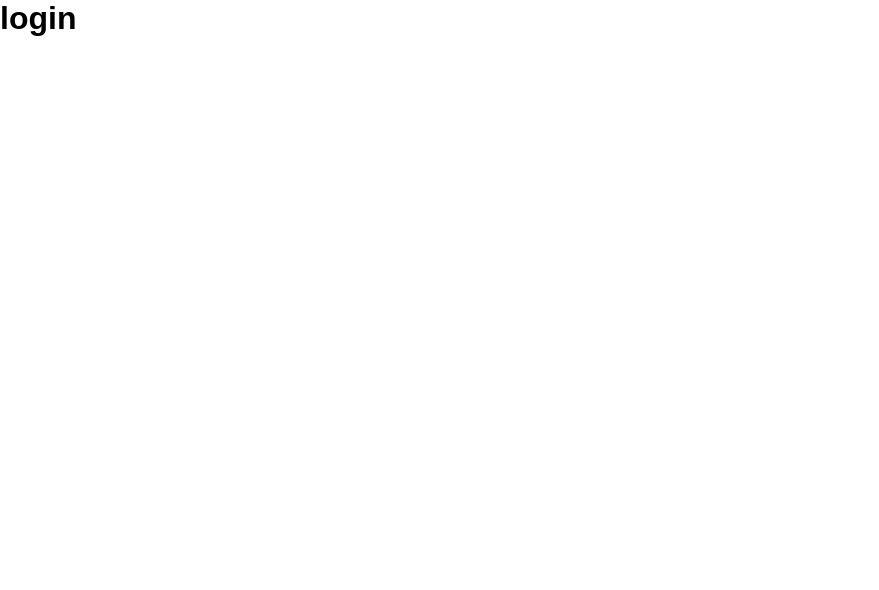
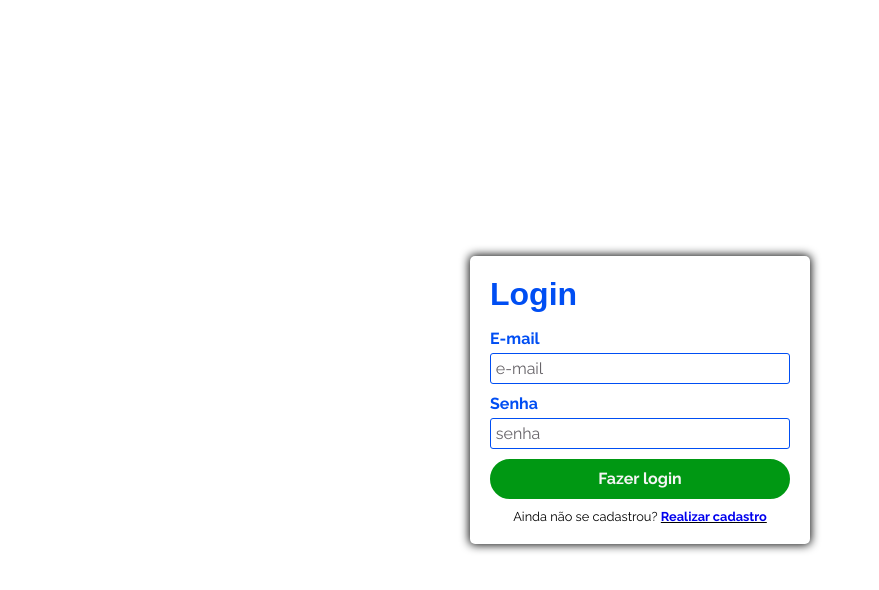
Before and after one commit to maykelnekel/kenzie-hub, a React (Create React App) app: page /login in a window 1280 px wide. Shown: the top 590 px of the page, without its empty margins (0-879 px from the left). Built offline with nearby package versions, Linux system fonts and the light colour scheme; a web font is replaced by a local one.

Commit message:
Login finalizado, autenticação também finalizada, aparentemente sem bugs

```diff
--- a/package.json
+++ b/package.json
@@ -14,6 +14,7 @@
     "react-icons": "^4.2.0",
     "react-router-dom": "^5.2.0",
     "react-scripts": "4.0.3",
+    "react-toastify": "^7.0.4",
     "styled-components": "^5.3.0",
     "web-vitals": "^1.0.1",
     "yup": "^0.32.9"
--- a/src/App.js
+++ b/src/App.js
@@ -1,10 +1,24 @@
 import Routes from './routes'
 import GlobalStyle from './styles/global'
+import { ToastContainer } from 'react-toastify';
+import 'react-toastify/dist/ReactToastify.css';
+
 
 function App() {
   return (
     <div>
       <GlobalStyle/>
+      <ToastContainer
+        position="top-right"
+        autoClose={5000}
+        hideProgressBar={false}
+        newestOnTop={false}
+        closeOnClick
+        rtl={false}
+        pauseOnFocusLoss
+        draggable
+        pauseOnHover
+        />
       <Routes/>
     </div>
   );
--- a/src/pages/dashboard/index.jsx
+++ b/src/pages/dashboard/index.jsx
@@ -1,6 +1,11 @@
+import { Redirect } from "react-router-dom";
 import { Container } from "./style";
 
-export default function Dashboard () {
+export default function Dashboard ({authenticated}) {
+
+    if (!authenticated) {
+        return <Redirect to='/login'/>
+    }
     return (
         <Container>
             <h1>dashboard</h1>
--- a/src/pages/home/index.jsx
+++ b/src/pages/home/index.jsx
@@ -1,12 +1,15 @@
-import { useHistory } from "react-router-dom";
+import { Redirect, useHistory } from "react-router-dom";
 import Button from "../../components/button";
 import { ButtonsContainer, Container, ContainerIntra, Message } from "./style";
 
-export default function Home () {
+export default function Home ({authenticated}) {
     const history = useHistory();
 
     const handleNavigation = (path) => {
         return history.push(path);
+    }
+    if (authenticated) {
+        return <Redirect to='/dashboard'/>
     }
 
     return (
--- a/src/pages/login/index.jsx
+++ b/src/pages/login/index.jsx
@@ -1,12 +1,76 @@
 import Input from "../../components/input";
-import { Container } from "./style";
+import Button from "../../components/button";
+import * as yup from 'yup';
+import { useForm } from "react-hook-form";
+import { yupResolver } from '@hookform/resolvers/yup';
+import { Container, Form, FormContainer, FormFooter } from "./style";
+import { Link, Redirect, useHistory } from "react-router-dom";
+import api from "../../services/api";
+import {toast} from 'react-toastify'
 
-export default function Login () {
+export default function Login ({authenticated, setAuthenticated}) {
+    const history = useHistory();
+    const schema = yup.object().shape({
+        email: yup
+        .string()
+        .required('Dado obrigatório')
+        .email('E-mail inválido'),
+        password: yup
+        .string()
+        .min(6, 'Mínimo 6 caracteres')
+        .required('Dado obrigatório'),
+    })
+    const {
+        register,
+        handleSubmit,
+        formState: {errors},
+    } = useForm({
+        resolver: yupResolver(schema),
+    })
+
+    const submitDataLogin = (data) => {
+        api.post('/sessions', data)
+        .then((res) => {
+            const {token} = res.data;
+            localStorage.setItem('@KenzieHub:token', JSON.stringify(token))
+            setAuthenticated(true)
+            toast.success('Bem vindo ao Kenzie Hub!')
+            return history.push('/dashboard')
+        })
+        .catch((error) => toast.error('E-mail ou senha inválidos'))
+    }
+    if (authenticated) {
+        return <Redirect to='/dashboard'/>
+    }
     return (
         <Container>
-            <h1>login</h1>
-            {/* <Input/>
-            <Input/> */}
+            <FormContainer>
+
+                <Form onSubmit={handleSubmit(submitDataLogin)}>
+                    <h1>Login</h1>
+                    <Input
+                    register={register}
+                    error={errors.email?.message}
+                    name={'email'}
+                    label='E-mail'
+                    placeholder='e-mail'
+                    />
+                    <Input
+                    register={register}
+                    error={errors.password?.message}
+                    name={'password'}
+                    label='Senha'
+                    placeholder='senha'
+                    type='password'
+                    />
+                    <Button greenSchema={true} type='submit'>Fazer login</Button>
+                    <FormFooter>
+                        <p>
+                            Ainda não se cadastrou?  <span><Link to='/register'>Realizar cadastro</Link></span>
+                        </p>
+                    </FormFooter>
+                </Form>
+            </FormContainer>
         </Container>
     )
 }
--- a/src/pages/login/style.js
+++ b/src/pages/login/style.js
@@ -1,5 +1,40 @@
 import styled from "styled-components";
 
 export const Container = styled.div `
+    display: flex;
+    align-items: center;
+    justify-content: center;
+    height: 100vh;
 
 `
+export const FormContainer = styled.div `
+    display: flex;
+    flex-direction: column;
+    align-items: center;
+    h1 {
+        margin-bottom: 1rem;
+        color: var(--blue);
+    }
+`
+export const Form = styled.form `
+    width: 300px;
+    padding: 20px;
+    box-shadow: 0 0 10px 1px var(--black);
+    border-radius: 5px;
+    button {
+        color: var(--white);
+        height: 2.5rem;
+    }
+
+`
+export const FormFooter = styled.div `
+    margin-top: 10px;
+    text-align: center;
+    p {
+        font-size: 0.8rem;
+    }
+    span {
+        font-weight: 700;
+        text-decoration: underline;
+    }
+`
--- a/src/pages/register/index.jsx
+++ b/src/pages/register/index.jsx
@@ -4,9 +4,12 @@ import * as yup from 'yup';
 import { useForm } from "react-hook-form";
 import { yupResolver } from '@hookform/resolvers/yup';
 import { Container, Form, FormContainer, FormFooter } from "./style";
-import { Link } from "react-router-dom";
+import { Link, Redirect, useHistory } from "react-router-dom";
+import api from "../../services/api";
+import {toast} from 'react-toastify'
 
-export default function Register () {
+export default function Register ({authenticated}) {
+    const history = useHistory();
     const schema = yup.object().shape({
         name: yup
         .string()
@@ -41,12 +44,23 @@ export default function Register () {
         resolver: yupResolver(schema),
     })
 
-    const submitData = (data) => console.log(data)
+    const submitDataRegister = (data) => {
+        api.post('/users', data)
+        .then((res) => {
+            console.log(res)
+            toast.success('Sucesso ao criar a conta')
+            return history.push('/login')
+        })
+        .catch((error) => toast.error(error.message))
+    }
+    if (authenticated) {
+        return <Redirect to='/dashboard'/>
+    }
     return (
         <Container>
             <FormContainer>
-                <h1>Formuláro de registro</h1>
-                <Form onSubmit={handleSubmit(submitData)}>
+                <Form onSubmit={handleSubmit(submitDataRegister)}>
+                <h1>Cadastro</h1>
                     <Input
                     register={register}
                     error={errors.name?.message}
@@ -104,11 +118,12 @@ export default function Register () {
                     name={'bio'}
                     label='Sobre você'
                     placeholder=''
+                    type="text"
                     />
-                    <Button type='submit'>Enviar cadastro</Button>
+                    <Button greenSchema={true} type='submit'>Enviar cadastro</Button>
                     <FormFooter>
                         <p>
-                            Já é cadastrado?  <Link to='/login'>Realizar login</Link>
+                            Já é cadastrado?  <span><Link to='/login'>Realizar login</Link></span>
                         </p>
                     </FormFooter>
                 </Form>
--- a/src/pages/register/style.js
+++ b/src/pages/register/style.js
@@ -12,7 +12,7 @@ export const FormContainer = styled.div `
     flex-direction: column;
     align-items: center;
     h1 {
-        margin-bottom: 5rem;
+        margin-bottom: 1rem;
         color: var(--blue);
     }
 `
@@ -22,12 +22,19 @@ export const Form = styled.form `
     box-shadow: 0 0 10px 1px var(--black);
     border-radius: 5px;
     button {
-        background-color: var(--blue);
         color: var(--white);
-        height: 3rem;
+        height: 2.5rem;
     }
+
 `
 export const FormFooter = styled.div `
     margin-top: 10px;
     text-align: center;
+    p {
+        font-size: 0.8rem;
+    }
+    span {
+        font-weight: 700;
+        text-decoration: underline;
+    }
 `
--- a/src/routes/index.jsx
+++ b/src/routes/index.jsx
@@ -3,21 +3,31 @@ import Home from '../pages/home'
 import Dashboard from '../pages/dashboard'
 import Login from '../pages/login'
 import Register from '../pages/register'
+import { useEffect, useState } from "react";
 
 export default function Routes () {
+    const [authenticated, setAuthenticated] = useState(false);
+
+    useEffect(() => {
+        const token = JSON.parse(localStorage.getItem('@KenzieHub:token'))
+        if (token) {
+            return setAuthenticated(true)
+        }
+    })
+
     return (
         <Switch>
             <Route exact path='/'>
-                <Home/>
+                <Home authenticated={authenticated}/>
             </Route>
             <Route path='/login'>
-                <Login/>
+                <Login authenticated={authenticated} setAuthenticated={setAuthenticated}/>
             </Route>
             <Route path='/register'>
-                <Register/>
+                <Register authenticated={authenticated}/>
             </Route>
             <Route path='/dashboard'>
-                <Dashboard/>
+                <Dashboard authenticated={authenticated}/>
             </Route>
         </Switch>
     )
--- /dev/null
+++ b/src/services/api.js
@@ -0,0 +1,7 @@
+import axios from "axios";
+
+const api = axios.create({
+    baseURL: 'https://kenziehub.me/',
+})
+
+export default api;
```
Also changed, not shown: 1 other file (tests, documents, lock files or other folders).
